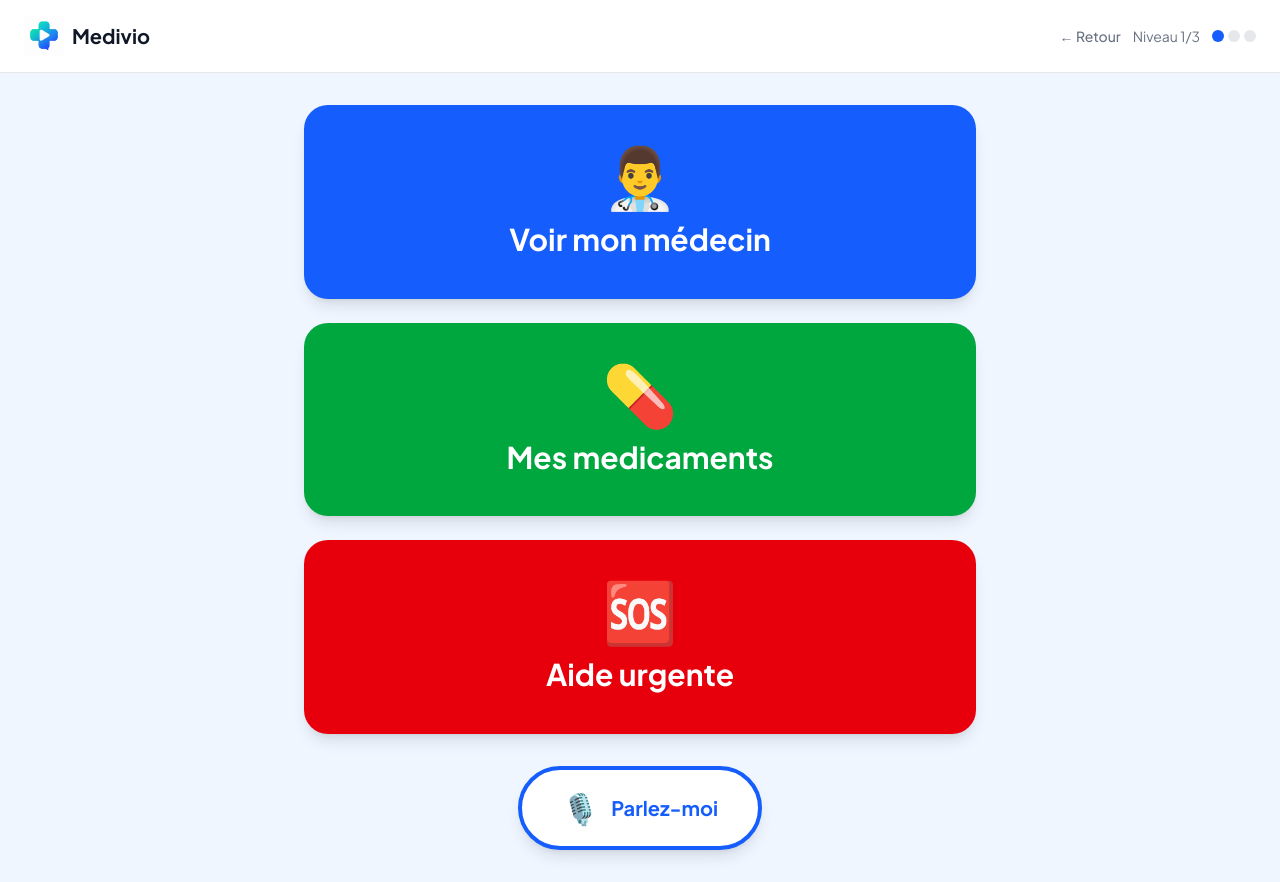
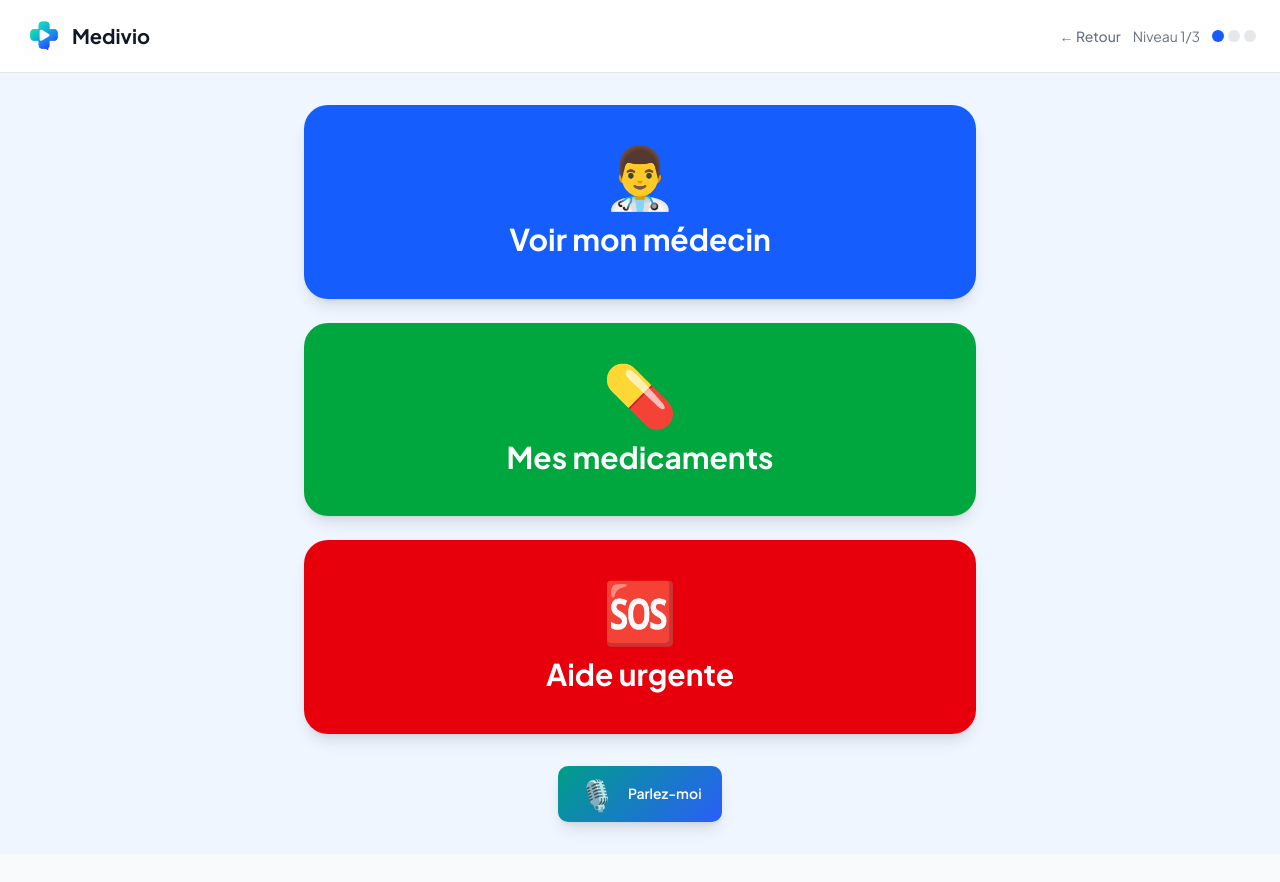
Before and after one commit to All185/medivio-frontend, a Next.js app: page /senior in a window 1280 px wide. After the commit the page ends 854 px from the top, so only its background shows below. Built offline with nearby package versions, Linux system fonts and the light colour scheme; no server answers.

Commit message:
feat: dégradé boutons vocaux page senior

```diff
--- a/app/senior/page.tsx
+++ b/app/senior/page.tsx
@@ -193,7 +193,7 @@ const speechLang = langMap[locale] || 'fr-FR';
 
       <div className="flex-1 flex flex-col items-center justify-center px-6 py-8">
         {speaking && (
-          <div className="mb-6 bg-blue-100 border border-blue-300 rounded-2xl px-6 py-3 flex items-center gap-3">
+          <div className="mb-6 rounded-2xl px-6 py-3 flex items-center gap-3 text-white" style="background: linear-gradient(135deg, #009E88 0%, #2B5EF8 100%)">
             <span className="text-2xl animate-pulse">🔊</span>
             <span className="text-blue-700 font-medium">{t('senior.speaking')}</span>
           </div>
@@ -222,7 +222,7 @@ const speechLang = langMap[locale] || 'fr-FR';
         <button
           onClick={startListening}
           disabled={listening || speaking}
-          className="bg-white border-4 border-blue-600 text-blue-600 font-bold text-xl px-10 py-5 rounded-full shadow-lg hover:bg-blue-50 disabled:opacity-50 transition-all flex items-center gap-3"
+          className="btn-primary font-bold text-xl px-10 py-5 rounded-full shadow-lg disabled:opacity-50 transition-all flex items-center gap-3"
         >
           <span className="text-3xl">{listening ? '🎤' : '🎙️'}</span>
           {listening ? t('senior.listening') : t('senior.speak_to_me')}
```
